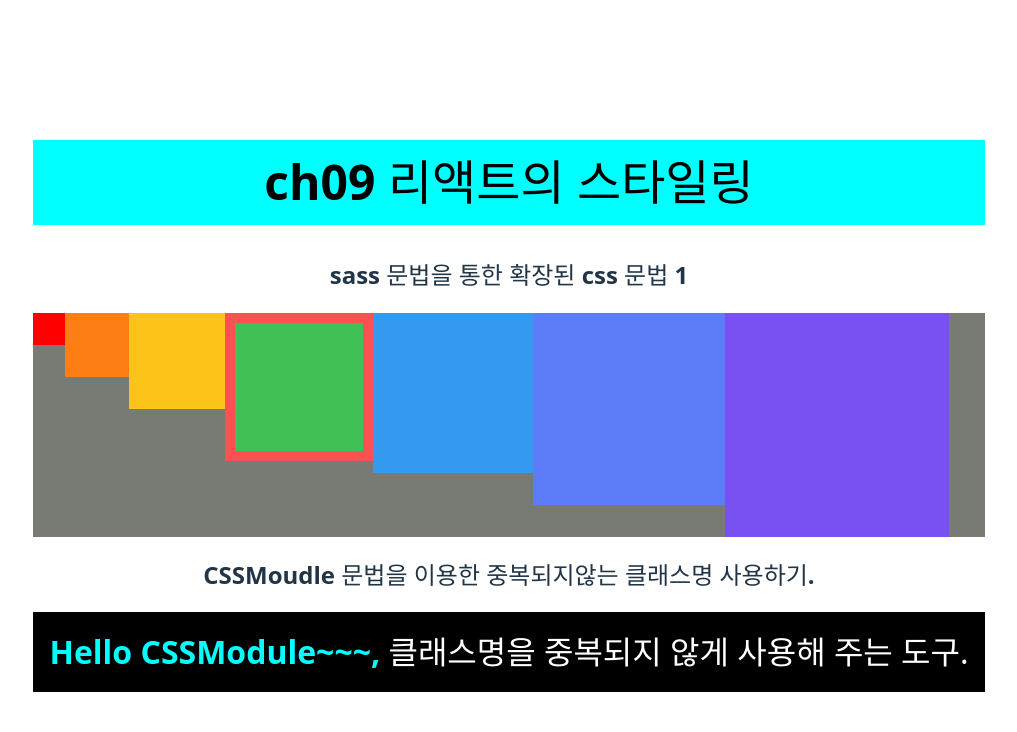
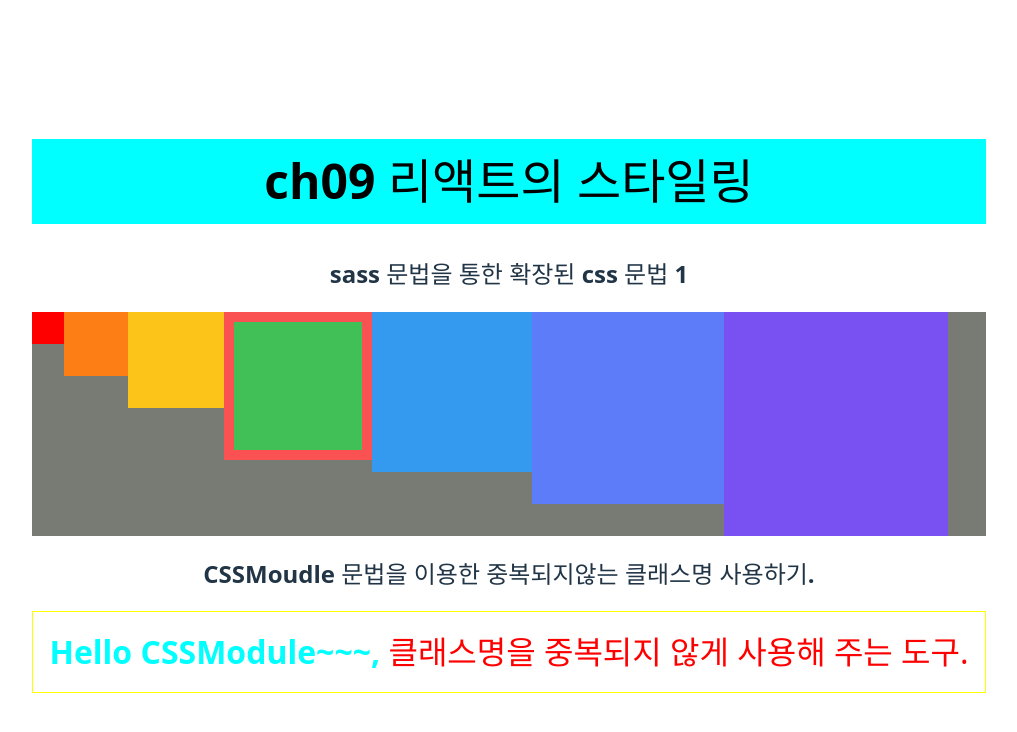
Before and after one commit to reokkamy/React-WorkSpace-k6-0806, a React (Vite) app in the folder ch09-vite-test/: page / in a window 1280 px wide. Shown: the top 732 px of the page, without its empty margins (131-1148 px from the left). Built offline with nearby package versions, Linux system fonts and the light colour scheme.

Commit message:
7교시, ch9 , 리액트 스타일링 기본 확인, 3 CSSModule2

```diff
--- a/ch09-vite-test/src/components/CSSModule.jsx
+++ b/ch09-vite-test/src/components/CSSModule.jsx
@@ -4,7 +4,7 @@ import styles from '../styles/CSSModule.module.css';
 const CssModule = () => {
   return (
     <div>
-      <div className={styles.wrapper}>
+      <div className={`${styles.wrapper} ${styles.inverted}`}>
         <span className="something">Hello CSSModule~~~,</span> 클래스명을
         중복되지 않게 사용해 주는 도구.
       </div>
--- a/ch09-vite-test/src/styles/CSSModule.module.css
+++ b/ch09-vite-test/src/styles/CSSModule.module.css
@@ -5,6 +5,15 @@
     font-size: 2rem;
 }
 
+.inverted {
+    background: white;
+    color: red;
+    border : 1px solid yellow;
+}
+/*웹브라우저에서 확인시 클래스 명이 중복되지 않는 부분 확인.*/
+/*<div class="_wrapper_1nxym_1 _inverted_1nxym_15">*/
+
+
 /*글로벌 css 작성해보기*/
 :global .something{
     font-weight: 800;
```
